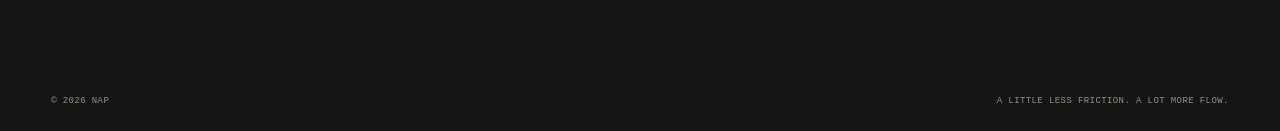
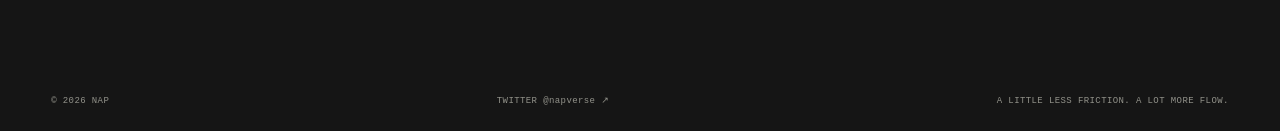
Before and after one commit to farzeenilyaszargar/Mandora, a Next.js app: page / in a window 1280 px wide. Shown: the part 2795-2926 px from the top of the page. Built offline with nearby package versions, Linux system fonts and the light colour scheme.

Commit message:
Add napverse Twitter link to footer

```diff
--- a/app/page.tsx
+++ b/app/page.tsx
@@ -68,7 +68,7 @@ export default function Home() {
         <NapDownload />
       </section>
       <footer className="nap-site-footer nap-section">
-        <div className="nap-footer-bottom"><span>© 2026 NAP</span><span>A LITTLE LESS FRICTION. A LOT MORE FLOW.</span></div>
+        <div className="nap-footer-bottom"><span>© 2026 NAP</span><a href="https://x.com/napverse" target="_blank" rel="noopener noreferrer">TWITTER @napverse ↗</a><span>A LITTLE LESS FRICTION. A LOT MORE FLOW.</span></div>
       </footer>
       <DeferredLiquidField />
     </main>
```
